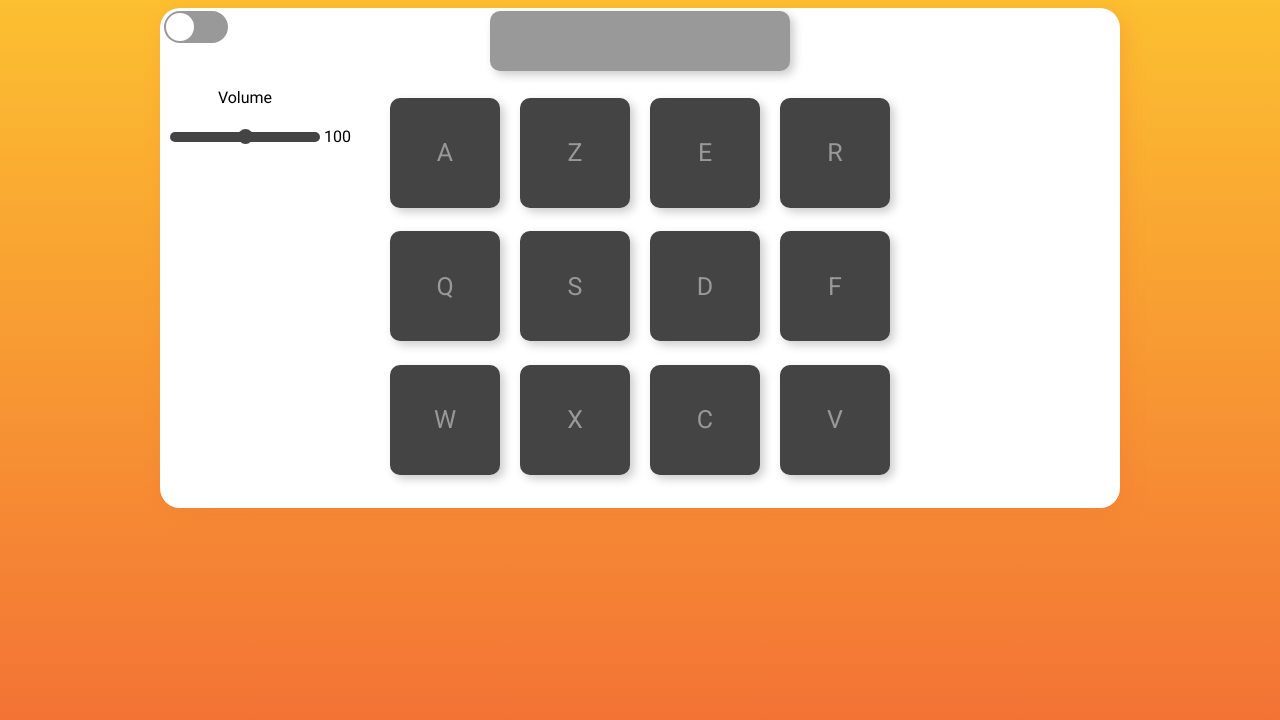
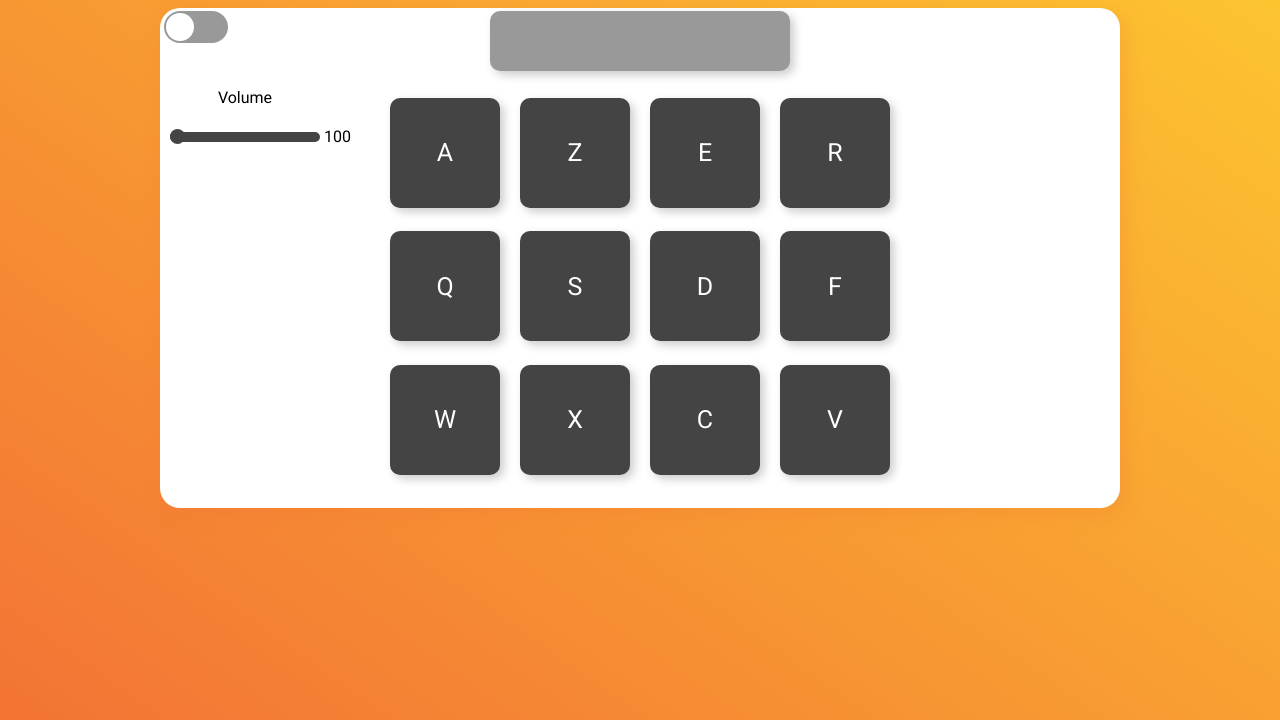
Before and after one commit to Soliman-Halaby/drumPad, a plain HTML site: page index.html in a window 1280 px wide. Shown: the part 80-800 px from the top of the page. Drawn offline with Linux system fonts and the light colour scheme.

Commit message:
:construction:  Background fix
fix background

```diff
--- a/index.html
+++ b/index.html
@@ -36,7 +36,7 @@
         <div class="volumeContainer">
             <span class="volumeText">Volume</span>
             <div class="range-slider">
-                <input class="range-slider__range" type="range" value="50" min="0" max="100">
+                <input class="range-slider__range" type="range" value="0" min="0" max="1" step="0.01">
                 <span class="range-slider__value">100</span>
               </div>
         </div>
--- a/main.css
+++ b/main.css
@@ -25,7 +25,7 @@
 }
 body
 {
-    background: linear-gradient(var(--yellow), var(--primaryColor));
+    background: linear-gradient(-145deg, var(--yellow), var(--primaryColor));
     background-attachment: fixed;
     font-family: 'Roboto', sans-serif;
 }
@@ -153,7 +153,7 @@ Pads Container and Pads colors
     display: flex;
     justify-content: center;
     align-items: center;
-    color: var(--grey);
+    color: var(--white);
     user-select: none;
     transition: 0.2s ease
 }
```
